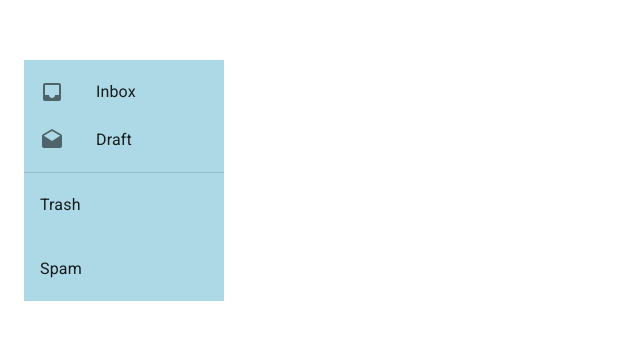
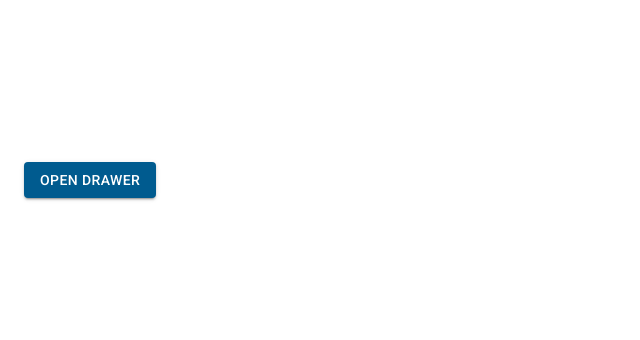
Before and after one commit to Alexis-j/Navbar, a React (Vite) app: page / in a window 1280 px wide. Shown: the part 240-580 px from the top of the page, without its empty margins (0-640 px from the left). Built offline with nearby package versions, Linux system fonts and the light colour scheme.

Commit message:
open drawer

```diff
--- a/src/components/navbar/NavListDrawer.jsx
+++ b/src/components/navbar/NavListDrawer.jsx
@@ -6,7 +6,7 @@ import DraftsIcon from '@mui/icons-material/Drafts';
 
 export default function NavListDrawer() {
   return (
-    <Box sx={{width: 200, bgcolor: "lightblue"}}>
+    <Box sx={{width: 200, bgcolor: "#ffffff"}}>
       <nav>
         <List>
           <ListItem>
--- a/src/components/navbar/Navbar.jsx
+++ b/src/components/navbar/Navbar.jsx
@@ -1,9 +1,29 @@
+import { Button, Drawer } from "@mui/material";
 import NavListDrawer from "./NavListDrawer";
+import { useState } from "react";
 
 export default function Navbar() {
+
+    const [open, setOpen] = useState (false)
   return (
-  <>
-    <NavListDrawer />
-  </>
+    <>
+      <Button
+        variant="contained"
+        onClick={() => setOpen(true)}
+      >
+        Open Drawer
+      </Button>
+
+      <Drawer
+        open={open}
+        anchor="left"
+        onClose={() => setOpen(false)}
+      >
+        <NavListDrawer />
+      </Drawer>
+
+
+
+    </>
   );
 }
```
